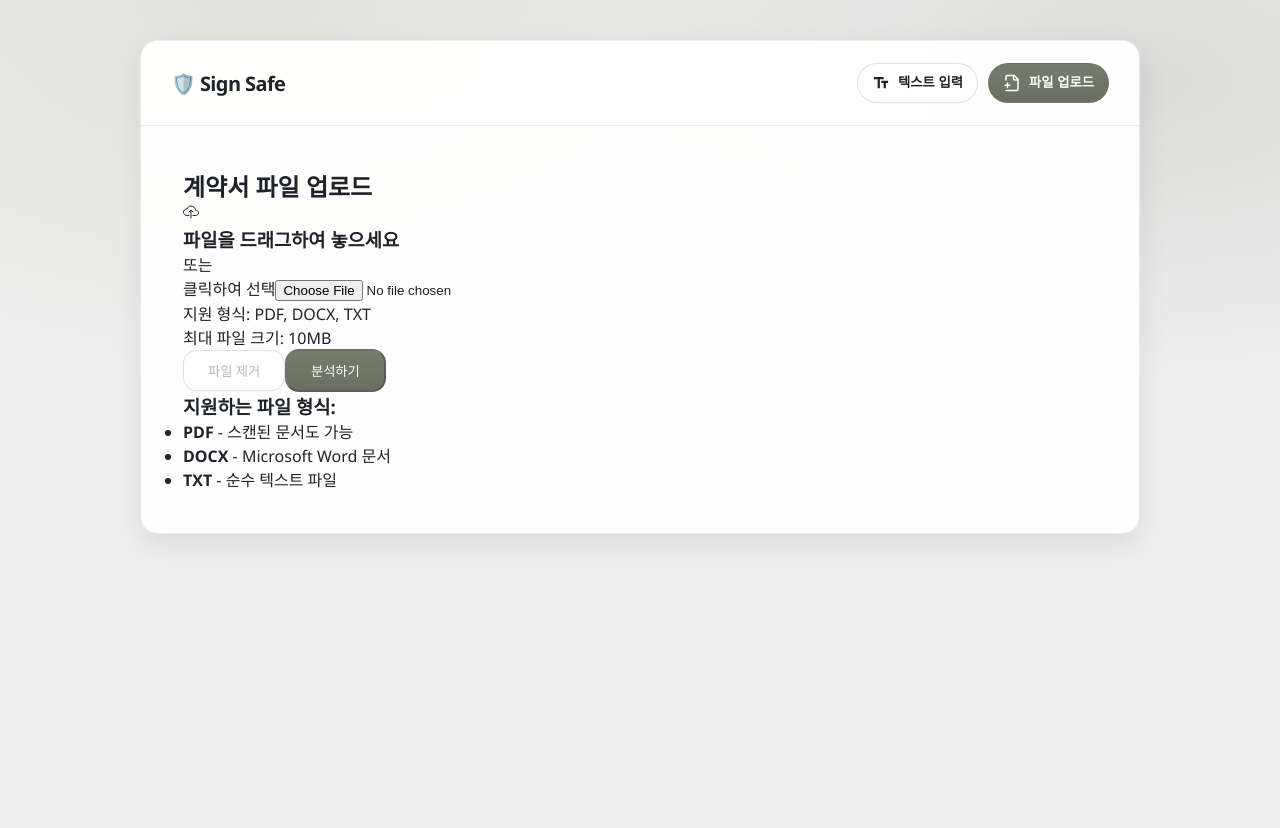
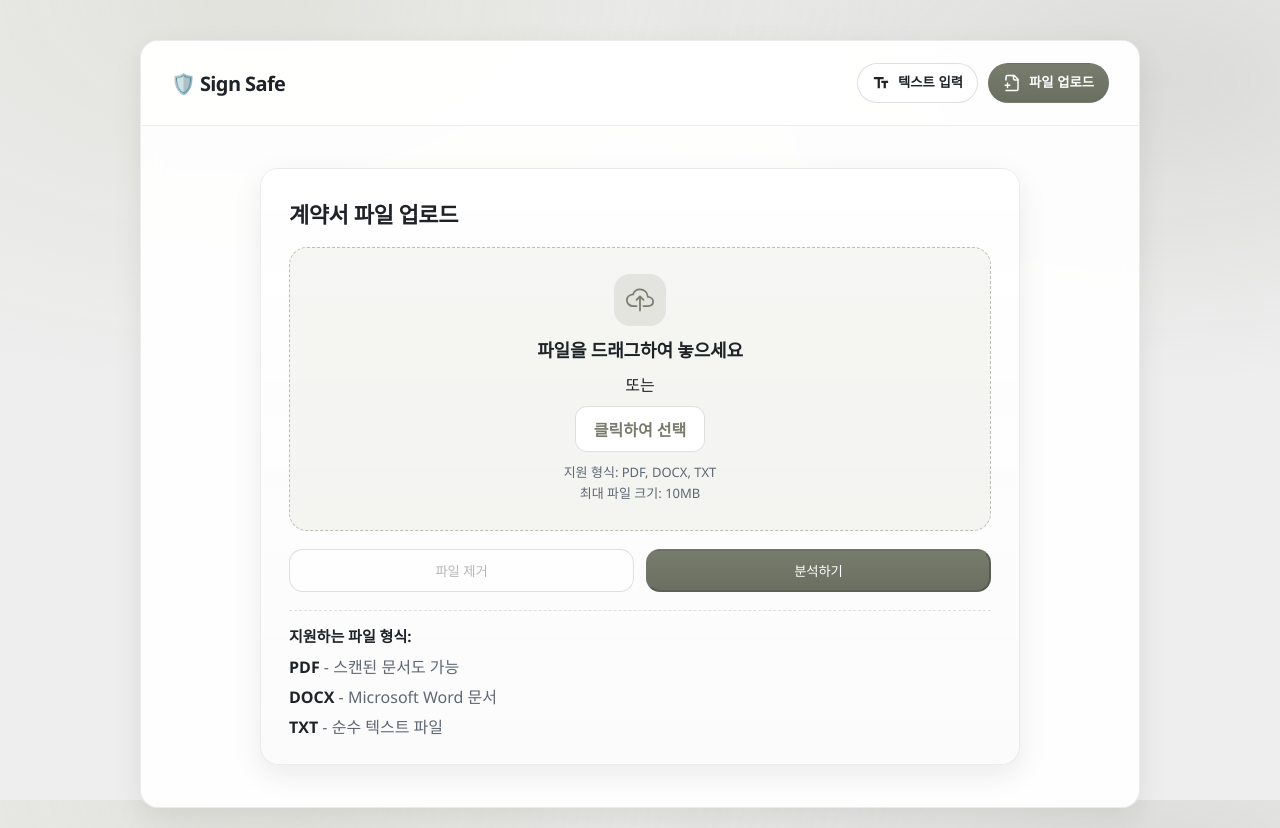
Before and after one commit to Sign-Safe/frontend, a Next.js app: page / in a window 1280 px wide. Both pictures are taken after a click on the button "파일 업로드". Before the commit the page ends 800 px from the top, so only its background shows below. Built offline with nearby package versions, Linux system fonts and the light colour scheme.

Commit message:
파일업로드페이지 css 수정

```diff
--- a/app/globals.css
+++ b/app/globals.css
@@ -526,6 +526,196 @@ code {
   margin: 0;
 }
 
+/* FileUploadPage 스타일 정렬 */
+.file-upload-page {
+  display: flex;
+  justify-content: center;
+  align-items: flex-start;
+  width: 100%;
+}
+
+.file-upload-container {
+  width: 100%;
+  max-width: 760px;
+  background: linear-gradient(180deg, rgba(255, 255, 255, 0.92) 0%, rgba(251, 251, 252, 0.95) 100%);
+  border: 1px solid var(--line);
+  border-radius: var(--radius-xl);
+  box-shadow: var(--shadow-1);
+  padding: 28px 28px 26px;
+  display: flex;
+  flex-direction: column;
+  gap: 18px;
+}
+
+.file-upload-container h2 {
+  font-size: 22px;
+  font-weight: 800;
+  letter-spacing: -0.02em;
+}
+
+.drag-drop-zone {
+  border: 1.5px dashed rgba(119, 124, 109, 0.45);
+  background: rgba(183, 184, 159, 0.12);
+  border-radius: 18px;
+  padding: 26px;
+  text-align: center;
+  transition: border-color 0.2s ease, box-shadow 0.2s ease, background 0.2s ease;
+  display: flex;
+  flex-direction: column;
+  align-items: center;
+  gap: 10px;
+  min-height: 230px;
+  justify-content: center;
+}
+
+.drag-drop-zone.active {
+  border-color: rgba(119, 124, 109, 0.8);
+  background: rgba(183, 184, 159, 0.22);
+  box-shadow: var(--focus);
+}
+
+.upload-icon {
+  width: 52px;
+  height: 52px;
+  display: inline-flex;
+  align-items: center;
+  justify-content: center;
+  border-radius: 16px;
+  background: rgba(119, 124, 109, 0.15);
+  color: var(--brand);
+  font-size: 28px;
+}
+
+.drag-drop-zone h3 {
+  font-size: 18px;
+  font-weight: 700;
+  letter-spacing: -0.01em;
+}
+
+.file-input-label {
+  cursor: pointer;
+}
+
+.file-button {
+  display: inline-flex;
+  align-items: center;
+  justify-content: center;
+  padding: 10px 18px;
+  border-radius: 12px;
+  border: 1px solid var(--line-strong);
+  background: #fff;
+  font-weight: 700;
+  color: var(--brand);
+  transition: transform 0.2s ease, box-shadow 0.2s ease;
+}
+
+.file-button:hover {
+  transform: translateY(-1px);
+  box-shadow: 0 10px 18px rgba(0, 0, 0, 0.10);
+}
+
+.file-input {
+  display: none;
+}
+
+.file-info {
+  color: var(--muted);
+  font-size: 13px;
+  line-height: 1.6;
+}
+
+.selected-file {
+  width: 100%;
+  display: grid;
+  grid-template-columns: auto 1fr auto;
+  align-items: center;
+  gap: 14px;
+  background: #fff;
+  border: 1px solid var(--line);
+  border-radius: 14px;
+  padding: 14px 16px;
+  box-shadow: var(--shadow-2);
+}
+
+.file-icon {
+  width: 40px;
+  height: 40px;
+  border-radius: 12px;
+  background: rgba(119, 124, 109, 0.12);
+  display: inline-flex;
+  align-items: center;
+  justify-content: center;
+  font-size: 18px;
+}
+
+.file-details h4 {
+  font-size: 15px;
+  font-weight: 700;
+  margin-bottom: 4px;
+}
+
+.file-details p {
+  color: var(--muted);
+  font-size: 12px;
+}
+
+.remove-button {
+  width: 32px;
+  height: 32px;
+  border-radius: 10px;
+  border: 1px solid var(--line-strong);
+  background: rgba(255, 255, 255, 0.8);
+  cursor: pointer;
+  font-weight: 800;
+  color: var(--muted);
+  transition: transform 0.2s ease, box-shadow 0.2s ease;
+}
+
+.remove-button:hover {
+  transform: translateY(-1px);
+  box-shadow: 0 8px 16px rgba(0, 0, 0, 0.12);
+}
+
+.error-message {
+  display: flex;
+  align-items: center;
+  gap: 8px;
+  padding: 12px 14px;
+  border-radius: 12px;
+  background: rgba(183, 184, 159, 0.22);
+  border: 1px solid rgba(183, 184, 159, 0.85);
+  color: #3a3f35;
+  font-weight: 700;
+}
+
+.button-group {
+  display: grid;
+  grid-template-columns: 1fr 1fr;
+  gap: 12px;
+}
+
+.info-section {
+  border-top: 1px dashed var(--line-strong);
+  padding-top: 14px;
+}
+
+.info-section h3 {
+  font-size: 15px;
+  font-weight: 800;
+  margin-bottom: 8px;
+}
+
+.info-section ul {
+  list-style: none;
+  display: grid;
+  gap: 6px;
+  color: var(--muted);
+}
+
+.info-section li strong {
+  color: var(--text);
+}
+
 @media (max-width: 960px) {
   .home-hero {
     grid-template-columns: 1fr;
@@ -547,6 +737,14 @@ code {
 
   .home-actions {
     flex-direction: column;
+  }
+
+  .file-upload-container {
+    padding: 22px 18px;
+  }
+
+  .button-group {
+    grid-template-columns: 1fr;
   }
 
   .text-two-column {
--- a/package.json
+++ b/package.json
@@ -13,6 +13,7 @@
     "react": "19.2.3",
     "react-dom": "19.2.3",
     "react-icons": "^5.3.0",
+    "rough-notation": "^0.5.1",
     "uuid": "^13.0.0"
   },
   "devDependencies": {
```
Also changed, not shown: 1 other file (tests, documents, lock files or other folders).
